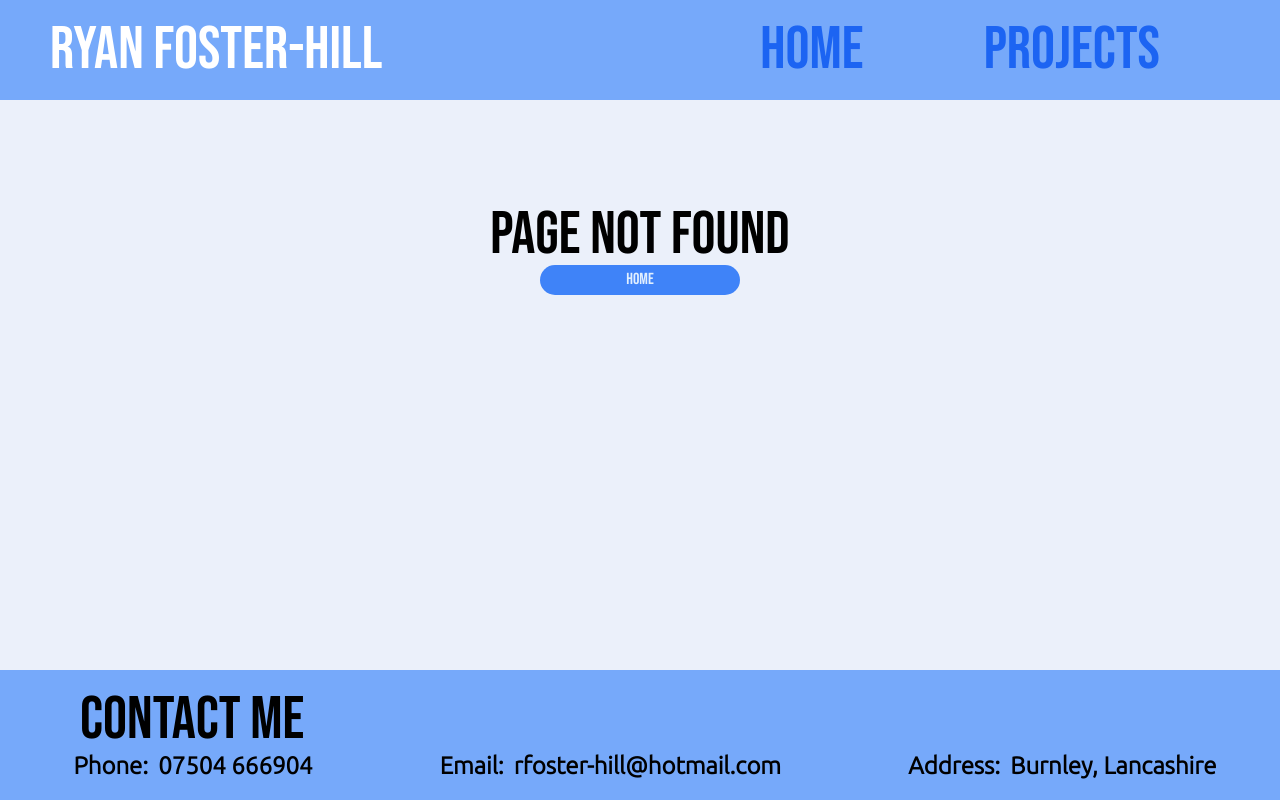
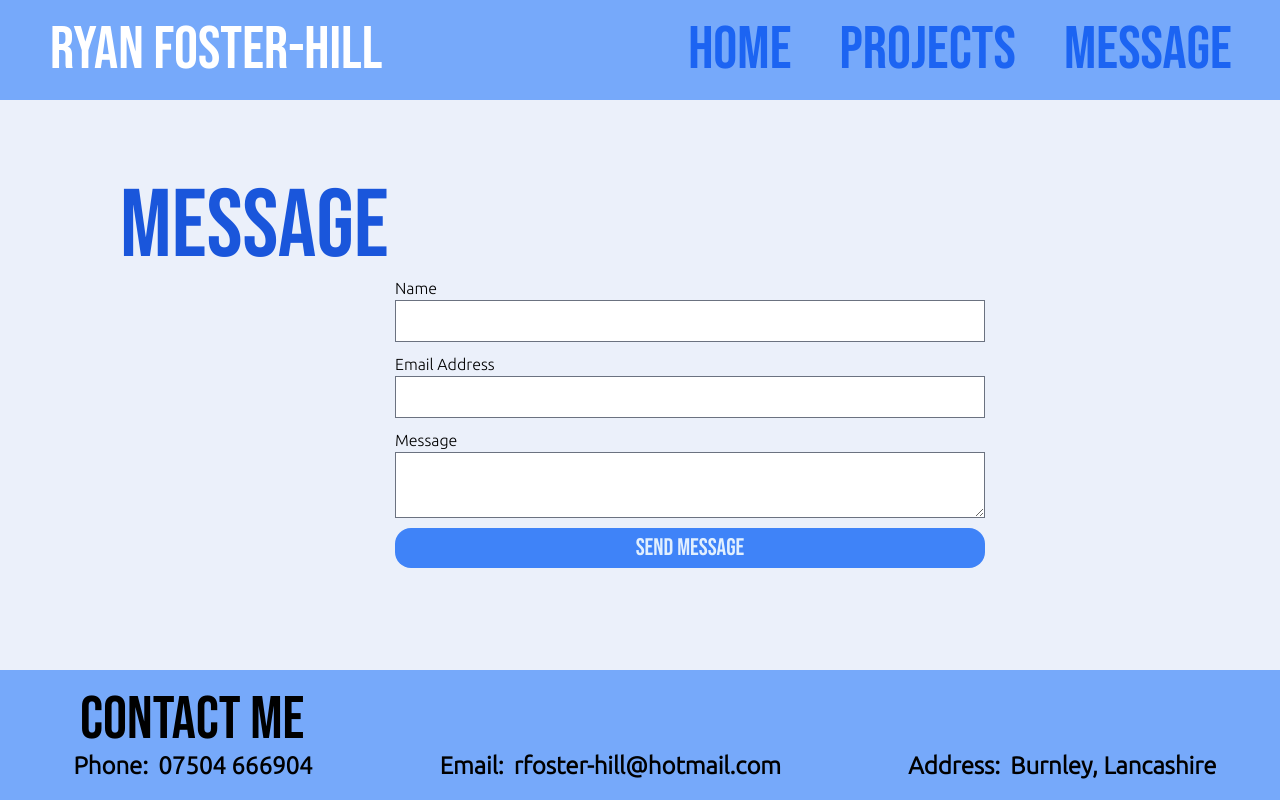
Before and after one commit to RyanRFH/PortfolioNextJS, a Next.js app: page /message in a window 1280 px wide. Before the commit this address had no page. Built offline with nearby package versions, Linux system fonts and the light colour scheme.

Commit message:
message feature added

```diff
--- a/src/app/components/Navbar.jsx
+++ b/src/app/components/Navbar.jsx
@@ -12,6 +12,7 @@ const Navbar = () => {
             <div className='flex items-center justify-evenly text-2xl lg:text-6xl text-blue-600'>
                 <Link className='hover:text-blue-200' href='/'>Home</Link>
                 <Link className='hover:text-blue-200' href='/projects'>Projects</Link>
+                <Link className='hover:text-blue-200' href='/message'>Message</Link>
             </div>
 
         </div>
--- a/src/app/globals.css
+++ b/src/app/globals.css
@@ -12,5 +12,5 @@ body {
 }
 
 .buttonblue {
-  @apply hover:text-blue-600 bg-blue-500 font-bebas rounded-2xl text-blue-100;
+  @apply hover:bg-blue-600 bg-blue-500 font-bebas rounded-2xl text-blue-100;
 }
--- /dev/null
+++ b/src/app/message/layout.jsx
@@ -0,0 +1,17 @@
+'use client'
+
+import React from 'react';
+
+//Layout is used to handle all the pages inside its directory
+//Every page within its directory is run through the layout, this allows us to create logic that will run on every page
+
+const layout = ({ children }) => {
+
+    return (
+        <div>
+            {children}
+        </div>
+    );
+};
+
+export default layout;
--- /dev/null
+++ b/src/app/message/page.jsx
@@ -0,0 +1,26 @@
+import React from 'react';
+
+const page = async () => {
+
+    return (
+        <div className="mt-[80px] lg:ml-[100px] mb-[50px]">
+            <h1 className="text-6xl font-bebas text-blue-700 lg:text-8xl ml-[20px]">Message</h1>
+            <div className='flex justify-center'>
+                <form action="https://api.web3forms.com/submit" method="POST" className='flex flex-col w-1/2'>
+                    <input type="hidden" name="access_key" value={process.env.WEBFORM_KEY} />
+                    <p>Name</p>
+                    <input type="text" name="name" required />
+                    <p className='mt-[10px]'>Email Address</p>
+                    <input type="email" name="email" required />
+                    <p className='mt-[10px]'>Message</p>
+                    <textarea name="message" required></textarea>
+                    <input type="hidden" name="redirect" value="https://web3forms.com/success" />
+                    <button className='buttonblue mt-[10px] h-[40px] text-2xl' type="submit">Send Message</button>
+                </form>
+            </div>
+
+        </div>
+    );
+};
+
+export default page;
--- /dev/null
+++ b/src/app/messagereceived/page.jsx
@@ -0,0 +1,18 @@
+import Link from 'next/link';
+import React from 'react';
+
+const page = async () => {
+
+    return (
+        <div className="flex flex-col items-center mt-[80px] lg:ml-[100px] mb-[50px]">
+            <h1 className="text-6xl font-bebas text-blue-700 lg:text-8xl ml-[20px]">Thank you</h1>
+            <h1 className="text-6xl font-bebas text-blue-700 lg:text-8xl ml-[20px]">Message Received</h1>
+            <Link href="/">
+                <button className='buttonblue w-[200px] text-6xl ml-[20px]'>Home</button>
+            </Link>
+
+        </div>
+    );
+};
+
+export default page;
```
Also changed, not shown: tsconfig.json (+5 -2 lines), 1 other file (tests, documents, lock files or other folders).
